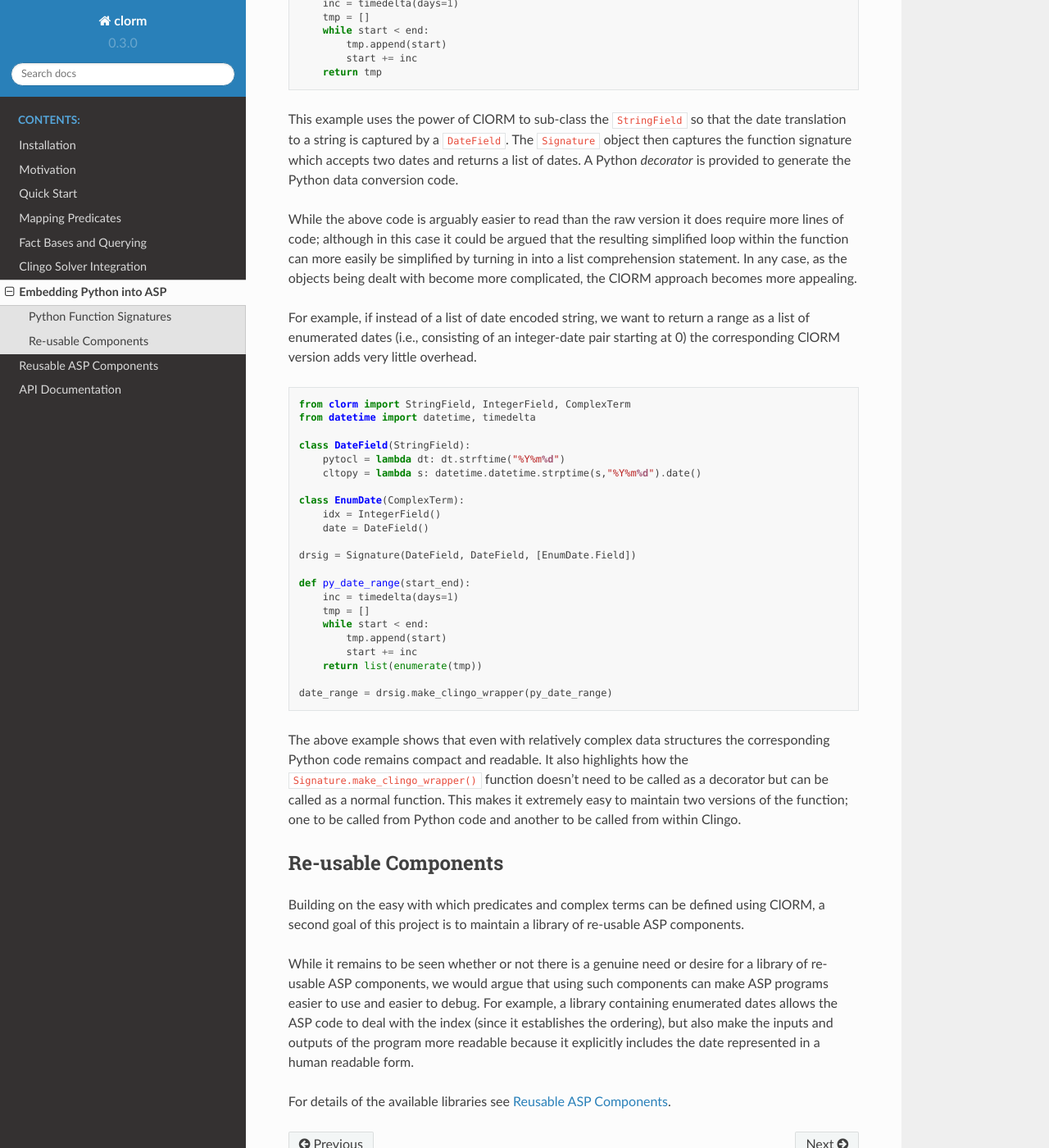
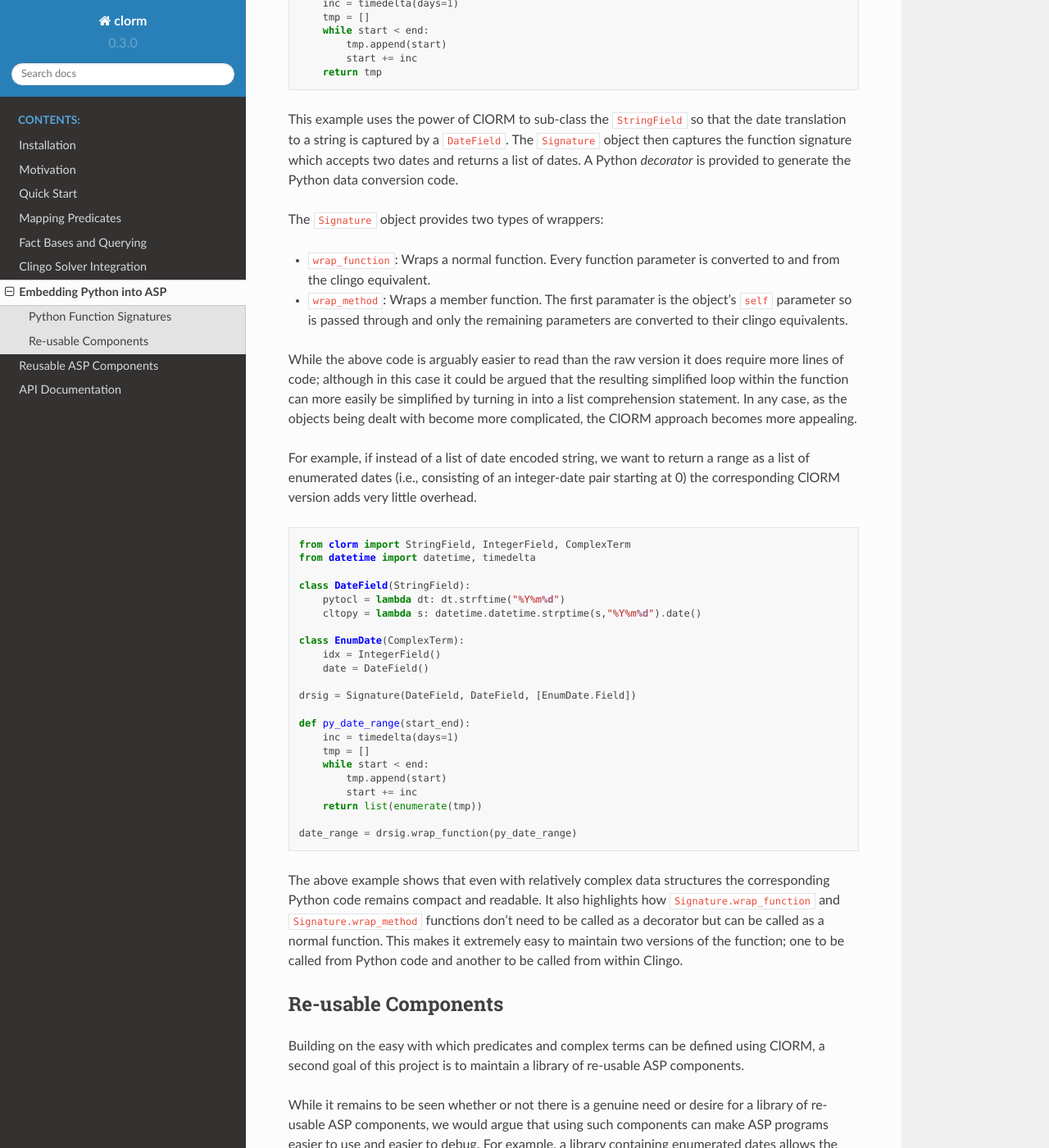
Before and after one commit to potassco/clorm, a Sphinx documentation site: the page built from docs/clorm/embedding.rst, in a window 1280 px wide and 1400 px high, scrolled down 1264 px. Shown: the whole window at 82% size. Built offline with Sphinx 7.4.7 and the Read the Docs theme 2.0.0, drawn with Linux system fonts in a browser that asks for light colours; some of the changed text lies outside the part shown.

Commit message:
Renamed the Signature wrapper function and added a second function to wrap member functions

```diff
--- a/docs/clorm/embedding.rst
+++ b/docs/clorm/embedding.rst
@@ -58,7 +58,7 @@ performs the required conversions. The code above can be replaced with:
 
    drsig = Signature(DateField, DateField, [DateField])
 
-   @drsig.make_clingo_wrapper
+   @drsig.wrap_function
    def date_range(start_end):
        inc = timedelta(days=1)
        tmp = []
@@ -72,6 +72,14 @@ the date translation to a string is captured by a ``DateField``. The
 ``Signature`` object then captures the function signature which accepts two
 dates and returns a list of dates. A Python *decorator* is provided to generate
 the Python data conversion code.
+
+The ``Signature`` object provides two types of wrappers:
+
+* ``wrap_function``: Wraps a normal function. Every function parameter is
+  converted to and from the clingo equivalent.
+* ``wrap_method``: Wraps a member function. The first paramater is the object's
+  ``self`` parameter so is passed through and only the remaining parameters are
+  converted to their clingo equivalents.
 
 While the above code is arguably easier to read than the raw version it does
 require more lines of code; although in this case it could be argued that the
@@ -107,14 +115,14 @@ starting at 0) the corresponding ClORM version adds very little overhead.
 	   start += inc
        return list(enumerate(tmp))
 
-   date_range = drsig.make_clingo_wrapper(py_date_range)
+   date_range = drsig.wrap_function(py_date_range)
 
 The above example shows that even with relatively complex data structures the
 corresponding Python code remains compact and readable. It also highlights how
-the ``Signature.make_clingo_wrapper()`` function doesn't need to be called as a
-decorator but can be called as a normal function. This makes it extremely easy
-to maintain two versions of the function; one to be called from Python code and
-another to be called from within Clingo.
+``Signature.wrap_function`` and ``Signature.wrap_method`` functions don't need
+to be called as a decorator but can be called as a normal function. This makes
+it extremely easy to maintain two versions of the function; one to be called
+from Python code and another to be called from within Clingo.
 
 Re-usable Components
 --------------------
```
Also changed, not shown: 2 other files.
